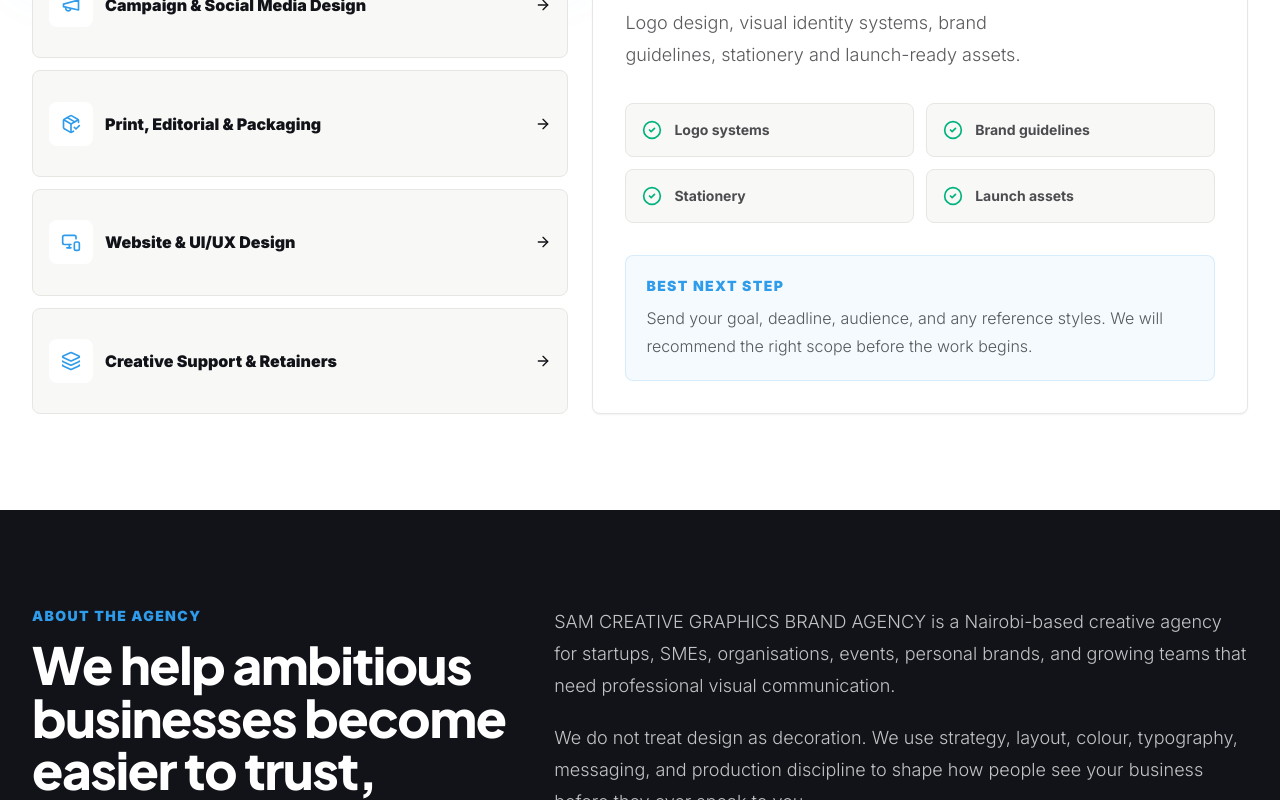
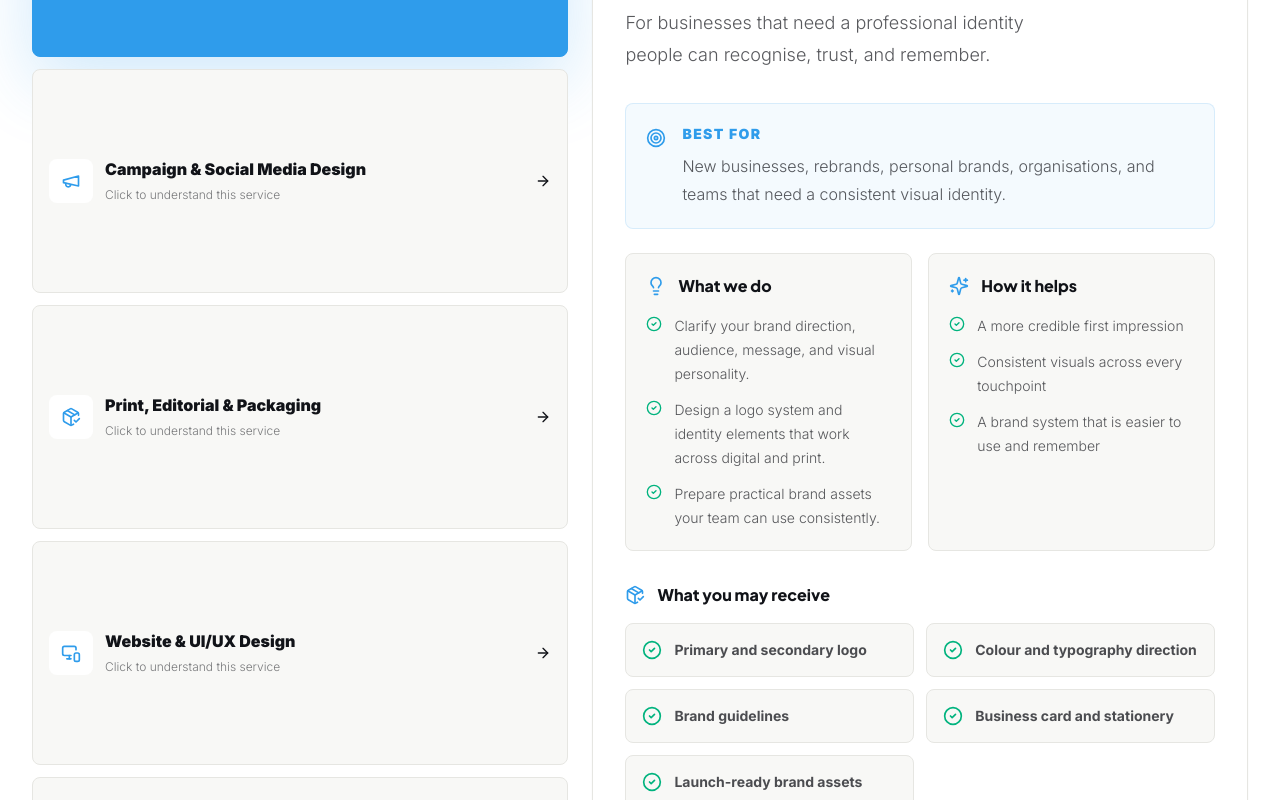
Before and after one commit to Samkimiri/SAM-CREATIVE-GRAPHICS-Portfolio-, a Next.js app: page / in a window 1280 px wide. Shown: the part 3100-3900 px from the top of the page. Built offline with nearby package versions, Linux system fonts and the light colour scheme; no server answers; the database is empty.

Commit message:
Expand service explanations

```diff
--- a/src/app/api/services/route.ts
+++ b/src/app/api/services/route.ts
@@ -8,7 +8,10 @@
       title: service.title,
       slug: service.slug,
       description: service.description,
+      bestFor: service.bestFor,
+      approach: service.approach,
       deliverables: service.deliverables,
+      outcomes: service.outcomes,
       accent: service.accent,
     })),
   });
--- a/src/components/sections/Services.tsx
+++ b/src/components/sections/Services.tsx
@@ -1,6 +1,6 @@
 "use client";
 
-import { ArrowRight, CheckCircle2 } from "lucide-react";
+import { ArrowRight, CheckCircle2, Lightbulb, PackageCheck, Sparkles, Target } from "lucide-react";
 import { useState } from "react";
 import { services } from "@/data/services";
 
@@ -20,7 +20,7 @@
             </h2>
           </div>
           <p className="max-w-3xl text-lg font-light leading-8 text-charcoal/70">
-            Explore each service area, review typical deliverables, then start a focused request with the right context.
+            Not sure what to ask for? Select a service to see who it is for, what we do, what you receive, and how it helps your business.
           </p>
         </div>
 
@@ -47,7 +47,12 @@
                     <span className={`inline-flex h-11 w-11 items-center justify-center rounded-lg ${isActive ? "bg-white/15" : "bg-white text-skybrand"}`}>
                       <Icon className="h-5 w-5" />
                     </span>
-                    <span className="font-black">{title}</span>
+                    <span>
+                      <span className="block font-black">{title}</span>
+                      <span className={`mt-1 block text-xs font-light leading-5 ${isActive ? "text-white/75" : "text-charcoal/55"}`}>
+                        Click to understand this service
+                      </span>
+                    </span>
                   </span>
                   <ArrowRight className={`h-4 w-4 transition ${isActive ? "translate-x-1" : ""}`} />
                 </button>
@@ -69,13 +74,61 @@
               </a>
             </div>
 
-            <div className="mt-8 grid gap-3 sm:grid-cols-2">
-              {activeService.deliverables.map((item) => (
-                <div key={item} className="flex items-center gap-3 rounded-lg border border-border bg-soft p-4">
-                  <CheckCircle2 className="h-5 w-5 shrink-0 text-lime" />
-                  <span className="text-sm font-bold text-charcoal/75">{item}</span>
+            <div className="mt-8 rounded-lg border border-skybrand/15 bg-skybrand/5 p-5">
+              <div className="flex gap-4">
+                <Target className="mt-1 h-5 w-5 shrink-0 text-skybrand" />
+                <div>
+                  <p className="text-sm font-black uppercase tracking-widest text-skybrand">Best for</p>
+                  <p className="mt-2 font-light leading-7 text-charcoal/70">{activeService.bestFor}</p>
                 </div>
-              ))}
+              </div>
+            </div>
+
+            <div className="mt-6 grid gap-4 lg:grid-cols-2">
+              <div className="rounded-lg border border-border bg-soft p-5">
+                <div className="mb-4 flex items-center gap-3">
+                  <Lightbulb className="h-5 w-5 text-skybrand" />
+                  <h4 className="font-black text-charcoal">What we do</h4>
+                </div>
+                <div className="grid gap-3">
+                  {activeService.approach.map((item) => (
+                    <p key={item} className="flex gap-3 text-sm font-light leading-6 text-charcoal/70">
+                      <CheckCircle2 className="mt-0.5 h-4 w-4 shrink-0 text-lime" />
+                      {item}
+                    </p>
+                  ))}
+                </div>
+              </div>
+
+              <div className="rounded-lg border border-border bg-soft p-5">
+                <div className="mb-4 flex items-center gap-3">
+                  <Sparkles className="h-5 w-5 text-skybrand" />
+                  <h4 className="font-black text-charcoal">How it helps</h4>
+                </div>
+                <div className="grid gap-3">
+                  {activeService.outcomes.map((item) => (
+                    <p key={item} className="flex gap-3 text-sm font-light leading-6 text-charcoal/70">
+                      <CheckCircle2 className="mt-0.5 h-4 w-4 shrink-0 text-lime" />
+                      {item}
+                    </p>
+                  ))}
+                </div>
+              </div>
+            </div>
+
+            <div className="mt-8">
+              <div className="mb-4 flex items-center gap-3">
+                <PackageCheck className="h-5 w-5 text-skybrand" />
+                <h4 className="font-black text-charcoal">What you may receive</h4>
+              </div>
+              <div className="grid gap-3 sm:grid-cols-2">
+                {activeService.deliverables.map((item) => (
+                  <div key={item} className="flex items-center gap-3 rounded-lg border border-border bg-soft p-4">
+                    <CheckCircle2 className="h-5 w-5 shrink-0 text-lime" />
+                    <span className="text-sm font-bold text-charcoal/75">{item}</span>
+                  </div>
+                ))}
+              </div>
             </div>
 
             <div className="mt-8 rounded-lg border border-skybrand/15 bg-skybrand/5 p-5">
--- a/src/data/site.ts
+++ b/src/data/site.ts
@@ -69,7 +69,10 @@
   title: string;
   slug: string;
   description: string;
+  bestFor: string;
+  approach: string[];
   deliverables: string[];
+  outcomes: string[];
   accent: string;
   Icon: LucideIcon;
 };
@@ -78,40 +81,75 @@
   {
     title: "Brand Identity & Strategy",
     slug: "brand-identity-strategy",
-    description: "Logo design, visual identity systems, brand guidelines, stationery and launch-ready assets.",
-    deliverables: ["Logo systems", "Brand guidelines", "Stationery", "Launch assets"],
+    description: "For businesses that need a professional identity people can recognise, trust, and remember.",
+    bestFor: "New businesses, rebrands, personal brands, organisations, and teams that need a consistent visual identity.",
+    approach: [
+      "Clarify your brand direction, audience, message, and visual personality.",
+      "Design a logo system and identity elements that work across digital and print.",
+      "Prepare practical brand assets your team can use consistently.",
+    ],
+    deliverables: ["Primary and secondary logo", "Colour and typography direction", "Brand guidelines", "Business card and stationery", "Launch-ready brand assets"],
+    outcomes: ["A more credible first impression", "Consistent visuals across every touchpoint", "A brand system that is easier to use and remember"],
     accent: "#2F9CEB",
     Icon: Brush,
   },
   {
     title: "Campaign & Social Media Design",
     slug: "campaign-social-media-design",
-    description: "Posters, event creatives, campaign graphics and consistent digital content systems.",
-    deliverables: ["Posters", "Campaign kits", "Social templates", "Event creatives"],
+    description: "For launches, offers, events, announcements, and social media communication that needs attention and clarity.",
+    bestFor: "Events, product launches, promotions, churches, schools, SMEs, NGOs, and businesses posting regularly online.",
+    approach: [
+      "Define the campaign message, offer, audience, and visual style.",
+      "Create clear, eye-catching designs sized for the channels you need.",
+      "Keep the campaign consistent so every post, poster, or flyer feels connected.",
+    ],
+    deliverables: ["Campaign posters", "Social media posts", "Event creatives", "Offer and sale graphics", "Reusable content templates"],
+    outcomes: ["Clearer campaign communication", "More consistent online presence", "Designs that are easier to share and promote"],
     accent: "#0B5BD3",
     Icon: Megaphone,
   },
   {
     title: "Print, Editorial & Packaging",
     slug: "print-editorial-packaging",
-    description: "Brochures, company profiles, eulogies, product labels, packaging and print-ready artwork.",
-    deliverables: ["Profiles", "Brochures", "Labels", "Print-ready files"],
-    accent: "#FFB624",
+    description: "For physical and downloadable materials that must look polished, organised, and ready for production.",
+    bestFor: "Company profiles, brochures, eulogies, flyers, menus, labels, packaging, and presentation documents.",
+    approach: [
+      "Organise your information into a clean layout that is easy to read.",
+      "Design with print sizes, margins, image quality, and production requirements in mind.",
+      "Prepare final files clearly so printing or sharing is smoother.",
+    ],
+    deliverables: ["Company profiles", "Brochures and flyers", "Product labels", "Packaging layouts", "Print-ready PDF files"],
+    outcomes: ["Professional documents and print materials", "Better information flow", "Fewer production issues at print stage"],
+    accent: "#6B8AFD",
     Icon: PackageCheck,
   },
   {
     title: "Website & UI/UX Design",
     slug: "website-ui-ux-design",
-    description: "Landing pages, business websites, interface design and user-centred digital experiences.",
-    deliverables: ["Landing pages", "Business websites", "UI layouts", "Conversion flows"],
+    description: "For businesses that need a clean online presence, a landing page, or an interface that guides visitors clearly.",
+    bestFor: "Service businesses, portfolios, landing pages, online campaigns, dashboards, and digital product concepts.",
+    approach: [
+      "Plan the page structure around user needs, business goals, and conversion actions.",
+      "Design clean interfaces that are easy to scan on desktop and mobile.",
+      "Build or prepare layouts with practical usability, accessibility, and performance in mind.",
+    ],
+    deliverables: ["Landing pages", "Business websites", "UI screen layouts", "Contact and conversion flows", "Responsive page designs"],
+    outcomes: ["A clearer digital presence", "Better user flow and calls to action", "A website experience that feels more trustworthy"],
     accent: "#00B37E",
     Icon: MonitorSmartphone,
   },
   {
     title: "Creative Support & Retainers",
     slug: "creative-support-retainers",
-    description: "Ongoing design support, monthly graphics and brand consistency for growing organisations.",
-    deliverables: ["Monthly graphics", "Brand support", "Content systems", "Design updates"],
+    description: "For teams that need reliable design support every month without starting from zero each time.",
+    bestFor: "Growing businesses, organisations, and busy teams that need regular branded graphics and updates.",
+    approach: [
+      "Understand your recurring design needs and monthly communication rhythm.",
+      "Create design systems and templates that keep output consistent.",
+      "Support ongoing campaigns, updates, and everyday brand communication.",
+    ],
+    deliverables: ["Monthly design support", "Social media graphics", "Template systems", "Campaign updates", "Brand consistency checks"],
+    outcomes: ["Faster turnaround for recurring graphics", "More consistent brand communication", "Less pressure on your internal team"],
     accent: "#34373F",
     Icon: Layers3,
   },
```
